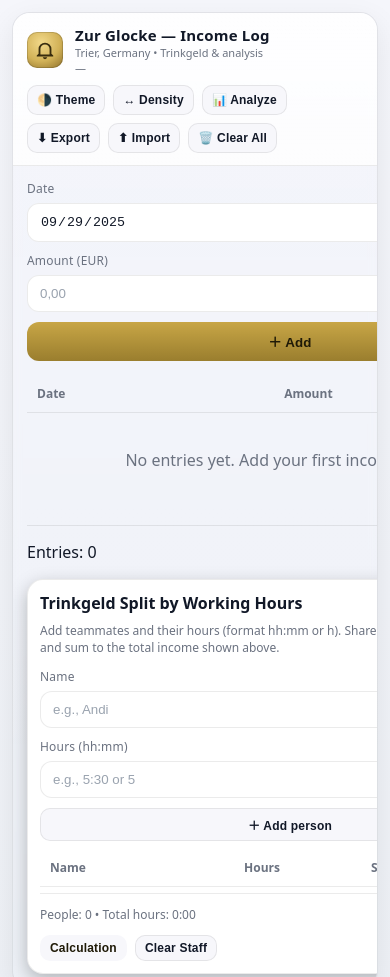
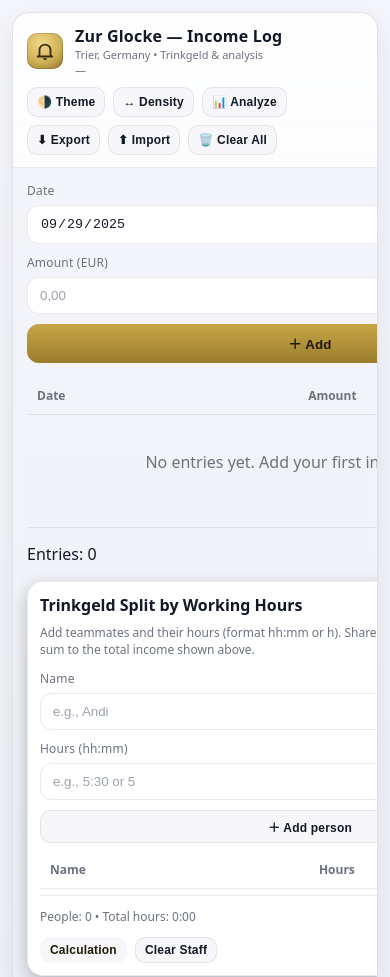
Before and after one commit to andieuren/andieuren.github.io, a plain HTML site: page index.html in a window 390 px wide. Shown: the top 977 px of the page. Drawn offline with Linux system fonts and the light colour scheme.

Commit message:
Update index.html
Reverted the mobile change. i dont like it >;(

```diff
--- a/index.html
+++ b/index.html
@@ -113,29 +113,7 @@
     @media (prefers-reduced-motion: reduce){ .btn, button { transition:none } }
       /* Responsive (mobile-first enhancements) */
     @media (max-width: 720px){
-      body{ margin:12px; overflow-x:hidden }
-      header{ padding:12px 14px; gap:10px; flex-wrap:wrap }
-      .titles h1{ font-size:16px }
-      .titles .sub,.titles .range{ font-size:11px }
-      .controls{ width:100%; justify-content:flex-start; gap:8px; flex-wrap:wrap }
-      .btn{ padding:8px 10px; border-radius:10px; font-size:12px; max-width:100% }
-      .content{ padding:14px; gap:14px; overflow-x:hidden }
-      .app{ overflow-x:hidden }
-
-      /* Forms: single column, no overflow */
-      .form{ grid-template-columns:1fr; gap:10px }
-      .subgrid{ grid-template-columns:1fr; gap:10px }
-      .field{ width:100% }
-      .field > *{ max-width:100% }
-      input, button{ max-width:100% }
-      .form .field:last-child button, .subgrid .field:last-child button{ width:100% }
-
-      /* Tables: keep inside viewport */
-      #tableWrap{ overflow-x:hidden; -webkit-overflow-scrolling:touch }
-      table{ width:100%; min-width:0; table-layout:fixed }
-      thead th, tbody td{ word-wrap:break-word; overflow-wrap:anywhere }
-      .modal .sheet{ max-width:94vw; width:94vw }
-    }
+      body{ margin:12px }
       header{ padding:12px 14px; gap:10px; flex-wrap:wrap }
       .titles h1{ font-size:16px }
       .titles .sub,.titles .range{ font-size:11px }
@@ -153,9 +131,6 @@
 
     @media (max-width: 380px){
       .btn{ padding:7px 9px; font-size:11px }
-      .titles h1{ font-size:15px }
-      table{ width:100%; min-width:0; table-layout:fixed }
-    }
       .titles h1{ font-size:15px }
       table{ min-width:500px }
     }
```
